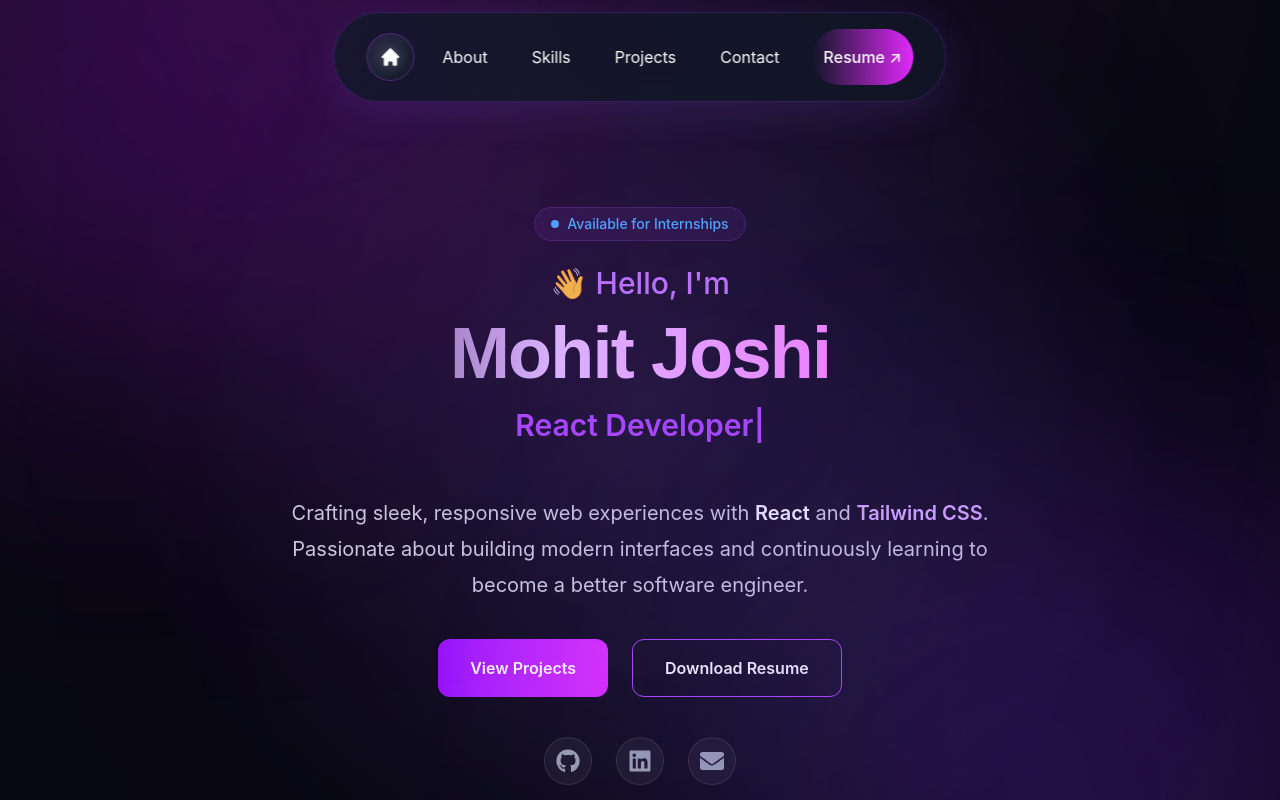
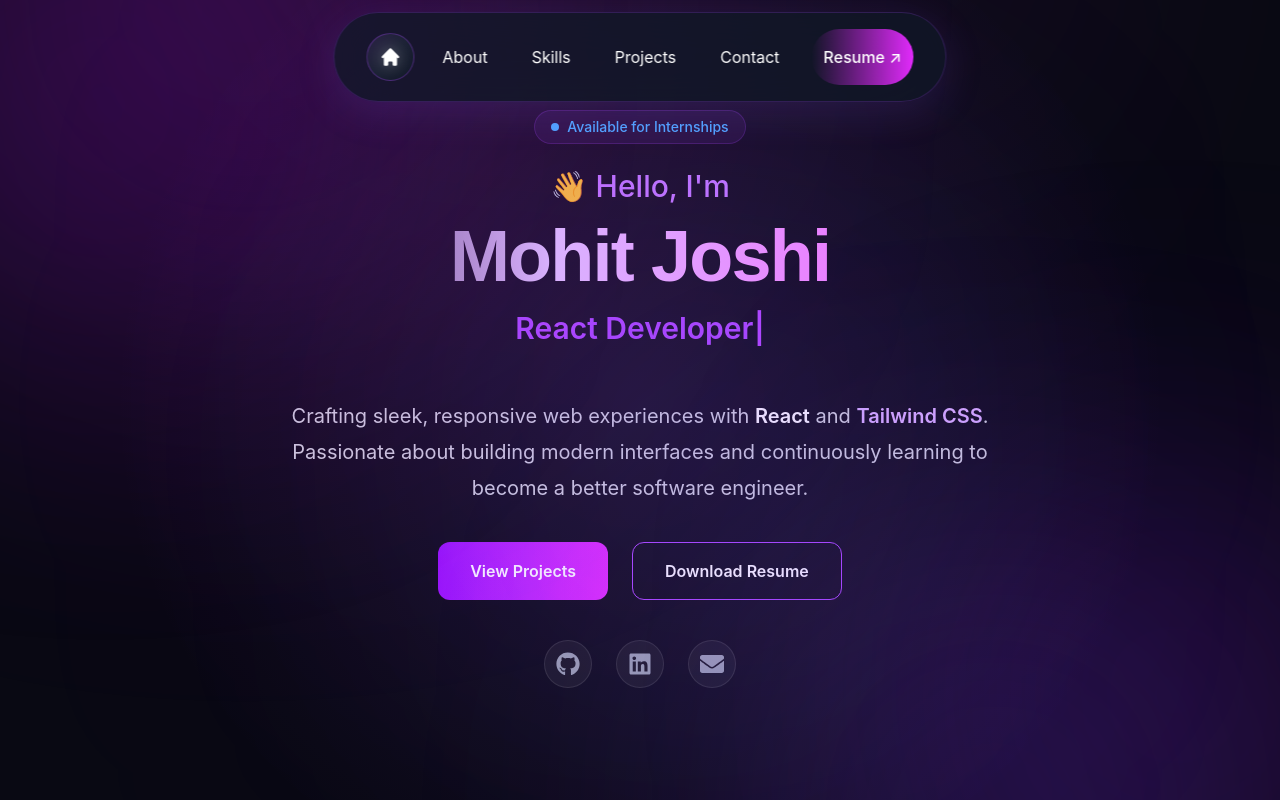
Before and after one commit to mohitjoshi-dev/portfolio, a React app: page / in a window 1280 px wide. Shown: the top 800 px of the page. Built offline with nearby package versions, Linux system fonts and the light colour scheme; the HTML template or start-up script is replaced by a standard one.

Commit message:
Resolved the error

```diff
--- a/src/components/Introduction.jsx
+++ b/src/components/Introduction.jsx
@@ -34,7 +34,7 @@ function Introduction() {
 
     <section
       id="home"
-      className="relative overflow-hidden min-h-screen bg-[#090913] pt-32 flex flex-col justify-center items-center text-white">
+      className="relative overflow-hidden min-h-screen bg-[#090913] flex flex-col items-center text-white pt-11.5">
       <AuroraBackground />
 
     <div className=" absolute -top-30 -left-30 w-112.5 h-112.5 rounded-full bg-purple-700/20 blur-[140px] pointer-events-none"></div>
```
